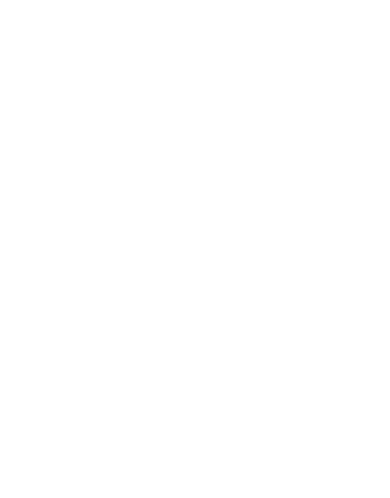
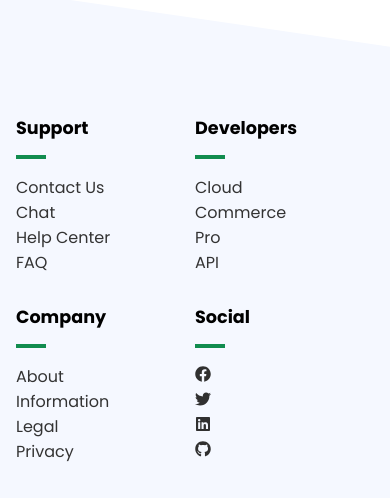
Before and after one commit to mariajbellido/crypti, a React (Create React App) app: page / in a window 390 px wide. Shown: the part 1329-1827 px from the top of the page. Before the commit the page ends 1319 px from the top, so only its background shows below. Built offline with nearby package versions, Linux system fonts and the light colour scheme; no server answers.

Commit message:
Working on footer Working on footer (JS - Css w/media queries)

```diff
--- a/src/App.js
+++ b/src/App.js
@@ -3,6 +3,7 @@
 import Hero from "./components/Hero";
 import Featured from "./components/Featured";
 import Signup from "./components/Signup";
+import Footer from "./components/Footer";
 
 export default function App() {
   return (
@@ -11,6 +12,7 @@
       <Hero />
       <Featured />
       <Signup />
+      <Footer />
     </>
   );
 }
--- /dev/null
+++ b/src/components/Footer.css
@@ -0,0 +1,46 @@
+.footer {
+  background-color: var(--background);
+  padding: 5rem 0;
+  clip-path: polygon(0 0, 100% 10%, 100% 100%, 0% 100%);
+}
+
+.footer .container {
+  display: grid;
+  grid-template-columns: repeat(5, 1fr);
+  justify-content: space-between;
+  padding: 1rem;
+}
+
+.footer .col {
+  display: flex;
+  flex-direction: column;
+}
+
+.footer .bar {
+  width: 30px;
+  border-bottom: 4px solid var(--primary);
+  margin: 1rem 0;
+}
+
+.footer .a {
+  font-size: 1rem;
+}
+
+.footer .icon {
+  color: #303030;
+  margin-right: 4px;
+}
+
+.footer h5 {
+  margin-top: 2rem;
+}
+
+@media screen and (max-width: 940px) {
+  .footer .container {
+    grid-template-columns: repeat(2, 1fr);
+  }
+
+  .footer .col-1 {
+    display: none;
+  }
+}
--- /dev/null
+++ b/src/components/Footer.js
@@ -0,0 +1,59 @@
+import React from "react";
+import "./Footer.css";
+import { FaFacebook, FaGithub, FaLinkedin, FaTwitter } from "react-icons/fa";
+
+const Footer = () => {
+  return (
+    <section className="footer">
+      <div className="container">
+        <div className="col col-1">
+          <h1>
+            De<span className="primary">Fi</span>
+          </h1>
+        </div>
+        <div className="col">
+          <h5>Support</h5>
+          <span className="bar"></span>
+          <a href="/">Contact Us</a>
+          <a href="/">Chat</a>
+          <a href="/">Help Center</a>
+          <a href="/">FAQ</a>
+        </div>
+        <div className="col">
+          <h5>Developers</h5>
+          <span className="bar"> </span>
+          <a href="/">Cloud</a>
+          <a href="/">Commerce</a>
+          <a href="/">Pro</a>
+          <a href="/">API</a>
+        </div>
+        <div className="col">
+          <h5>Company</h5>
+          <span className="bar"> </span>
+          <a href="/">About</a>
+          <a href="/">Information</a>
+          <a href="/">Legal</a>
+          <a href="/">Privacy</a>
+        </div>
+        <div className="col">
+          <h5>Social</h5>
+          <span className="bar"> </span>
+          <a href="/">
+            <FaFacebook className="icon" />
+          </a>
+          <a href="/">
+            <FaTwitter className="icon" />
+          </a>
+          <a href="/">
+            <FaLinkedin className="icon" />
+          </a>
+          <a href="/">
+            <FaGithub className="icon" />
+          </a>
+        </div>
+      </div>
+    </section>
+  );
+};
+
+export default Footer;
```
